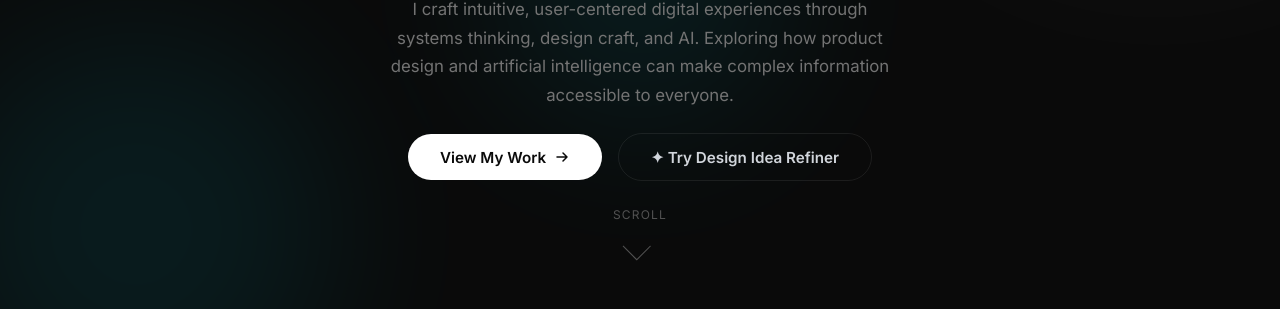
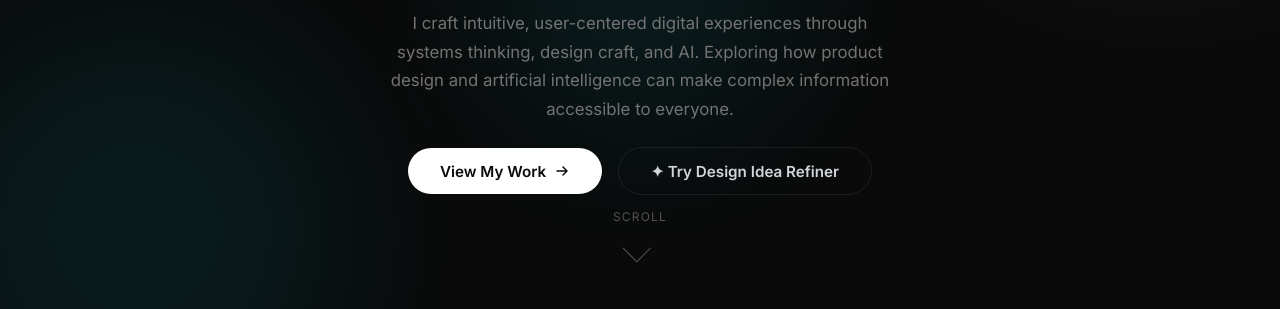
Before and after one commit to Tobilolade/Portfolio, a website built with Vite: page index.html in a window 1280 px wide. Shown: the part 491-800 px from the top of the page. Built offline with nearby package versions, Linux system fonts and the light colour scheme.

Commit message:
Reduce gap between hero scroll and About section

```diff
--- a/src/style.css
+++ b/src/style.css
@@ -224,7 +224,7 @@ a { color: inherit; text-decoration: none; }
   flex-direction: column;
   align-items: center;
   justify-content: center;
-  padding: calc(var(--nav-h) + 1rem) clamp(1.5rem, 5vw, 4rem) 2rem;
+  padding: calc(var(--nav-h) + 1rem) clamp(1.5rem, 5vw, 4rem) 1rem;
   position: relative;
   overflow: hidden;
   text-align: center;
@@ -432,7 +432,7 @@ a { color: inherit; text-decoration: none; }
   flex-direction: column;
   align-items: center;
   gap: 0.5rem;
-  margin-top: 1.5rem;
+  margin-top: 0.75rem;
   color: var(--gray-600);
   font-size: 0.75rem;
   letter-spacing: 0.1em;
```
